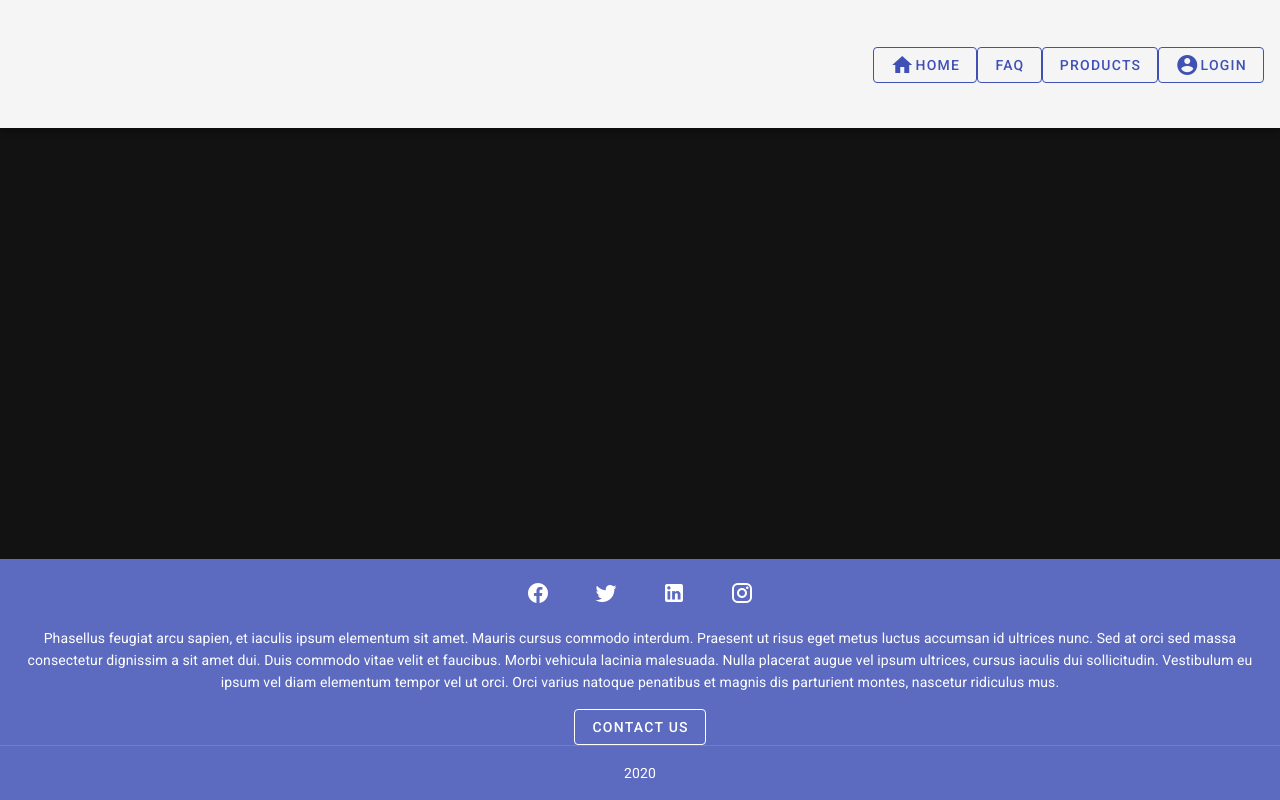
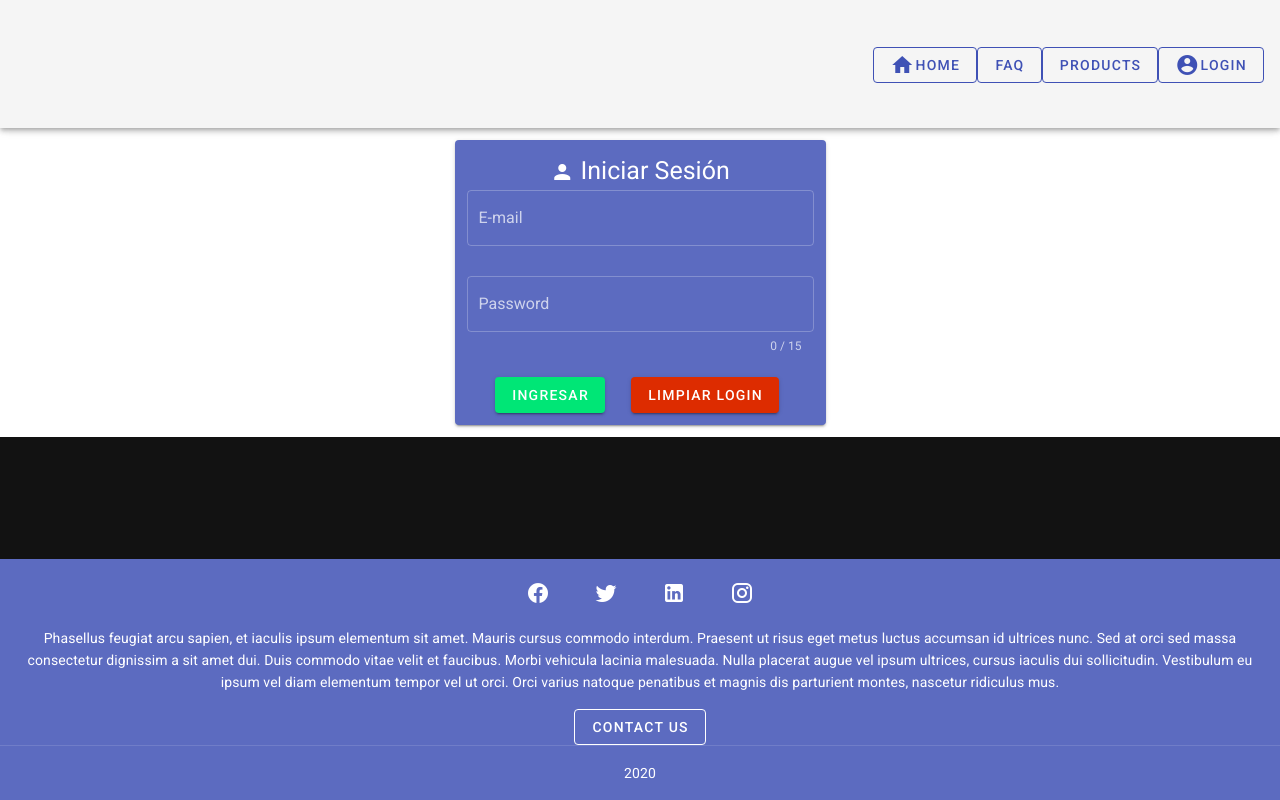
Before and after one commit to BrayanRinconMendoza/web-store, a Nuxt app: page /login in a window 1280 px wide. Built offline with nearby package versions, Linux system fonts and the light colour scheme.

Commit message:
Login
Login page

```diff
--- a/layouts/default.vue
+++ b/layouts/default.vue
@@ -13,10 +13,16 @@
       </v-toolbar-title>
       <v-spacer />
       <div class="buttons-container">
-        <v-btn outlined color="indigo" href="/"><v-icon>mdi-home</v-icon>Home</v-btn>
+        <v-btn outlined color="indigo" href="/">
+          <v-icon>mdi-home</v-icon>
+          Home
+        </v-btn>
         <v-btn outlined color="indigo" href="/faq">FAQ</v-btn>
         <v-btn outlined color="indigo">Products</v-btn>
-        <v-btn outlined color="indigo"><v-icon>mdi-account-circle</v-icon>Login</v-btn>
+        <v-btn outlined color="indigo" href="/login">
+          <v-icon>mdi-account-circle</v-icon>
+          Login
+        </v-btn>
       </div>
     </v-app-bar>
     <v-main>
--- /dev/null
+++ b/pages/login.vue
@@ -0,0 +1,99 @@
+<template>
+    <section class="login-section">
+        <v-container>
+            <v-row>
+                <div class="col-lg-4"></div>
+                <div class="col-lg-4">
+                    <v-card color="indigo lighten-1 text-center">
+                        <v-container>
+                            <span class="login-tag">
+                                <v-icon>mdi-account</v-icon>
+                                Iniciar Sesión
+                            </span>
+                            <v-form
+                                ref="form"
+                                v-model="valid"
+                                lazy-validation
+                            >
+                                <v-text-field
+                                    v-model="email"
+                                    :rules="emailRules"
+                                    label="E-mail"
+                                    required
+                                    outlined
+                                    color="white"
+                                ></v-text-field>
+                                <v-text-field
+                                    v-model="name"
+                                    :counter="15"
+                                    :rules="nameRules"
+                                    label="Password"
+                                    required
+                                    outlined
+                                    color="white"
+                                ></v-text-field>
+                                <div class="buttons-form">
+                                    <v-btn
+                                        :disabled="!valid"
+                                        color="success"
+                                        class="mr-4 button-validate"
+                                        @click="validate"
+                                    >Ingresar</v-btn>
+                                    <v-btn
+                                        color="error"
+                                        class="mr-4 button-reset"
+                                        @click="reset"
+                                    >Limpiar Login</v-btn>
+                                </div>
+                            </v-form>
+                        </v-container>
+                    </v-card>
+                </div>
+                <div class="col-lg-4"></div>
+            </v-row>
+        </v-container>
+    </section>
+</template>
+
+<script>
+  export default {
+    data: () => ({
+      valid: true,
+      name: '',
+      nameRules: [
+        v => !!v || 'Password is required',
+        v => (v && v.length <= 10) || 'Password must be less than 15 characters',
+      ],
+      email: '',
+      emailRules: [
+        v => !!v || 'E-mail is required',
+        v => /.+@.+\..+/.test(v) || 'E-mail must be valid',
+      ]
+    }),
+    methods: {
+      validate () {
+        this.$refs.form.validate()
+      },
+      reset () {
+        this.$refs.form.reset()
+      }
+    },
+  }
+</script>
+
+<style lang="scss">
+    .login-section {
+        background-color: white;
+        .login-tag {
+            font-size: 25px;
+        }
+        .buttons-form {
+            text-align: center;
+            .button-validate,
+            .button-reset {
+                margin-top: 15px;
+                margin-left: 10px;
+            }
+        }
+    }
+</style>
```
